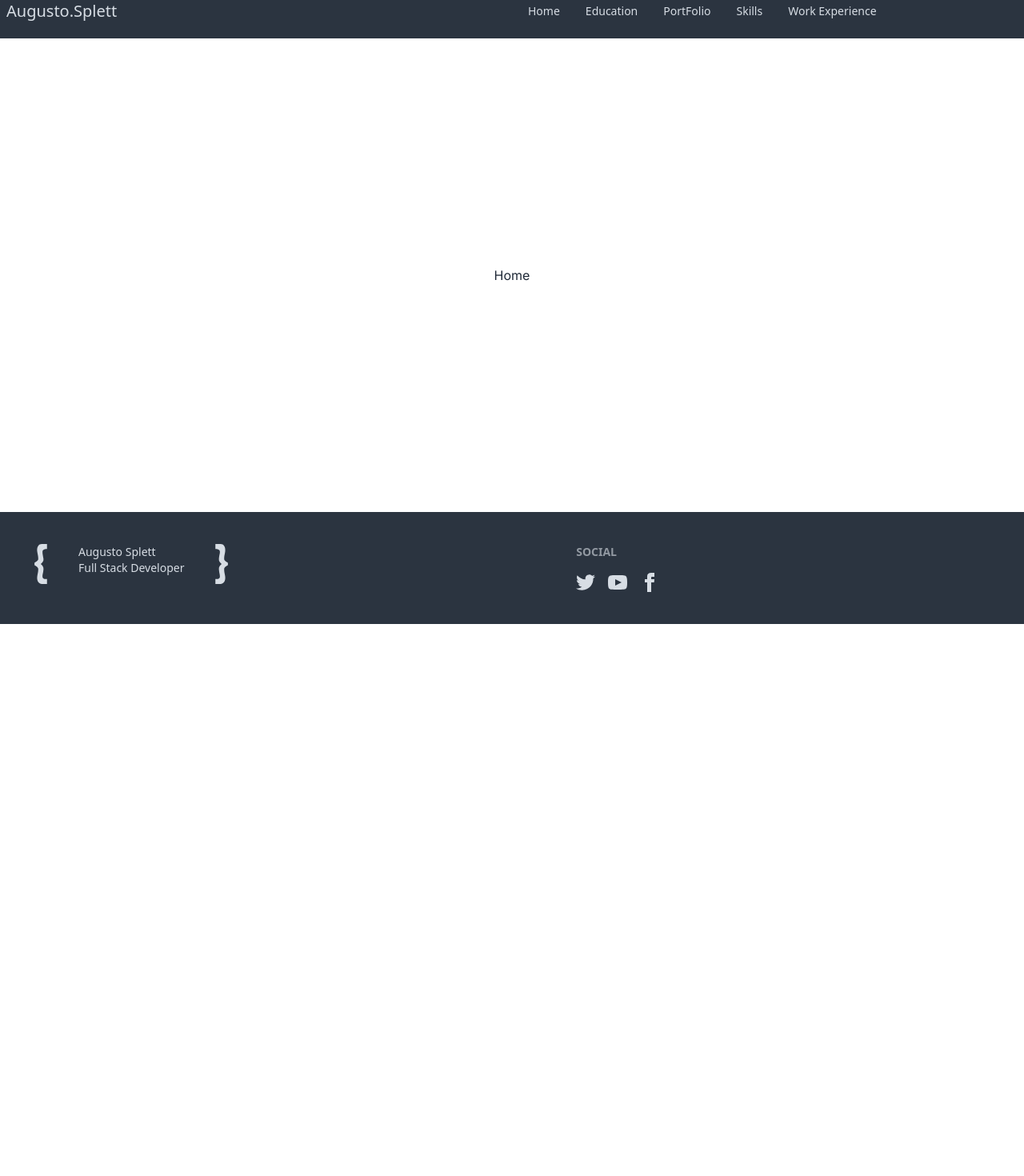
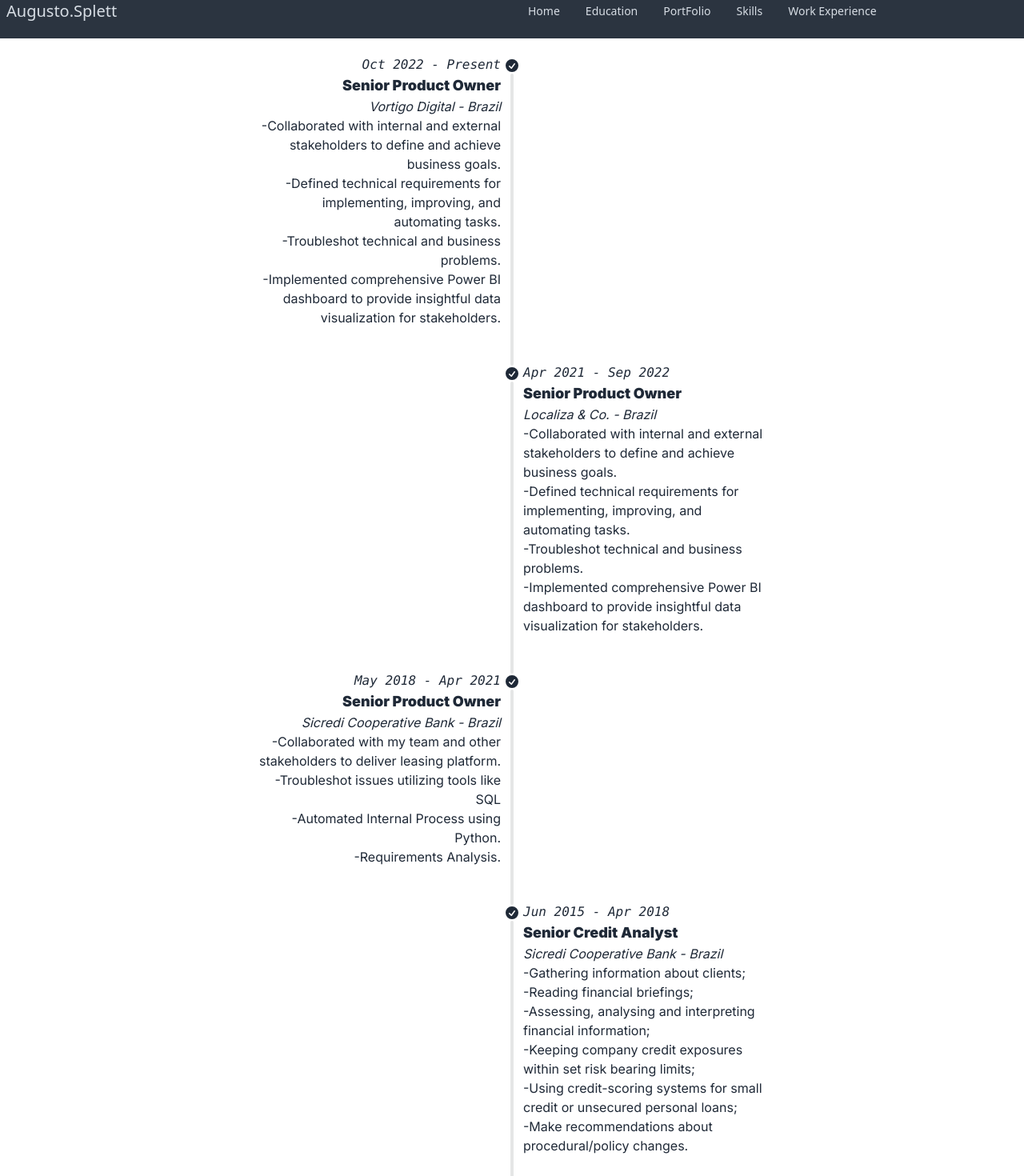
Before and after one commit to augustosplett/augustosplett.github.io, a Next.js app: page /work-experience in a window 1280 px wide. Shown: the part 20-1490 px from the top of the page at 80% size. Before the commit the page ends 800 px from the top, so only its background shows below. Built offline with nearby package versions, Linux system fonts and the light colour scheme.

Commit message:
created the timeline of work experience

```diff
--- a/src/pages/work-experience/index.jsx
+++ b/src/pages/work-experience/index.jsx
@@ -1,12 +1,131 @@
 import MainLayout from '@/components/layouts/MainLayout'
+import { useState, useEffect } from 'react';
 
 export default function WorkExperience() {
+
+  const [isLargeViewport, setIsLargeViewport] = useState(false);
+
+  useEffect(() => {
+    const handleResize = () => {
+      setIsLargeViewport(window.innerWidth > 720);
+    };
+
+    handleResize();
+
+    window.addEventListener('resize', handleResize);
+
+    return () => window.removeEventListener('resize', handleResize);
+  }, []);
+
   return (
     <>
       <MainLayout
         pageName={"Work Experience"}
       >
-        <h1>Home</h1>
+
+        <ul className="timeline timeline-snap-icon max-md:timeline-compact timeline-vertical" style={{maxWidth: isLargeViewport ? "50vw" : "100vw"}}>
+          <li>
+            <div className="timeline-middle">
+              <svg
+                xmlns="http://www.w3.org/2000/svg"
+                viewBox="0 0 20 20"
+                fill="currentColor"
+                className="h-5 w-5">
+                <path
+                  fillRule="evenodd"
+                  d="M10 18a8 8 0 100-16 8 8 0 000 16zm3.857-9.809a.75.75 0 00-1.214-.882l-3.483 4.79-1.88-1.88a.75.75 0 10-1.06 1.061l2.5 2.5a.75.75 0 001.137-.089l4-5.5z"
+                  clipRule="evenodd" />
+              </svg>
+            </div>
+            <div className="timeline-start mb-10 md:text-end">
+              <time className="font-mono italic">Oct 2022 - Present</time>
+              <div className="text-lg font-black">Senior Product Owner</div>
+              <div className="text-md italic">Vortigo Digital - Brazil</div>
+              -Collaborated with internal and external stakeholders to define and achieve business goals. <br/>
+              -Defined technical requirements for implementing, improving, and automating tasks.<br/>
+              -Troubleshot technical and business problems.<br/>
+              -Implemented comprehensive Power BI dashboard to provide insightful data visualization for stakeholders.<br/>
+            </div>
+            <hr />
+          </li>
+          <li>
+            <hr />
+            <div className="timeline-middle">
+              <svg
+                xmlns="http://www.w3.org/2000/svg"
+                viewBox="0 0 20 20"
+                fill="currentColor"
+                className="h-5 w-5">
+                <path
+                  fillRule="evenodd"
+                  d="M10 18a8 8 0 100-16 8 8 0 000 16zm3.857-9.809a.75.75 0 00-1.214-.882l-3.483 4.79-1.88-1.88a.75.75 0 10-1.06 1.061l2.5 2.5a.75.75 0 001.137-.089l4-5.5z"
+                  clipRule="evenodd" />
+              </svg>
+            </div>
+            <div className="timeline-end mb-10">
+              <time className="font-mono italic">Apr 2021 - Sep 2022</time>
+              <div className="text-lg font-black">Senior Product Owner</div>
+              <div className="text-md italic">Localiza & Co. - Brazil</div>
+              -Collaborated with internal and external stakeholders to define and achieve business goals.<br/>
+              -Defined technical requirements for implementing, improving, and automating tasks.<br/>
+              -Troubleshot technical and business problems.<br/>
+              -Implemented comprehensive Power BI dashboard to provide insightful data visualization for stakeholders.<br/>
+            </div>
+            <hr />
+          </li>
+          <li>
+            <hr />
+            <div className="timeline-middle">
+              <svg
+                xmlns="http://www.w3.org/2000/svg"
+                viewBox="0 0 20 20"
+                fill="currentColor"
+                className="h-5 w-5">
+                <path
+                  fillRule="evenodd"
+                  d="M10 18a8 8 0 100-16 8 8 0 000 16zm3.857-9.809a.75.75 0 00-1.214-.882l-3.483 4.79-1.88-1.88a.75.75 0 10-1.06 1.061l2.5 2.5a.75.75 0 001.137-.089l4-5.5z"
+                  clipRule="evenodd" />
+              </svg>
+            </div>
+            <div className="timeline-start mb-10 md:text-end">
+              <time className="font-mono italic">May 2018 - Apr 2021</time>
+              <div className="text-lg font-black">Senior Product Owner</div>
+              <div className="text-md italic">Sicredi Cooperative Bank - Brazil</div>
+              -Collaborated with my team and other stakeholders to deliver leasing platform.<br/>
+              -Troubleshot issues utilizing tools like SQL<br/>
+              -Automated Internal Process using Python.<br/>
+              -Requirements Analysis.<br/>
+            </div>
+            <hr />
+          </li>
+          <li>
+            <hr />
+            <div className="timeline-middle">
+              <svg
+                xmlns="http://www.w3.org/2000/svg"
+                viewBox="0 0 20 20"
+                fill="currentColor"
+                className="h-5 w-5">
+                <path
+                  fillRule="evenodd"
+                  d="M10 18a8 8 0 100-16 8 8 0 000 16zm3.857-9.809a.75.75 0 00-1.214-.882l-3.483 4.79-1.88-1.88a.75.75 0 10-1.06 1.061l2.5 2.5a.75.75 0 001.137-.089l4-5.5z"
+                  clipRule="evenodd" />
+              </svg>
+            </div>
+            <div className="timeline-end mb-10">
+              <time className="font-mono italic">Jun 2015 - Apr 2018</time>
+              <div className="text-lg font-black">Senior Credit Analyst</div>
+              <div className="text-md italic">Sicredi Cooperative Bank - Brazil</div>
+              -Gathering information about clients;<br/>
+              -Reading financial briefings;<br/>
+              -Assessing, analysing and interpreting financial information;<br/>
+              -Keeping company credit exposures within set risk bearing limits;<br/>
+              -Using credit-scoring systems for small credit or unsecured personal loans;<br/>
+              -Make recommendations about procedural/policy changes.<br/>
+            </div>
+            <hr />
+          </li>
+        </ul>
       </MainLayout>
     </>
   )
```
